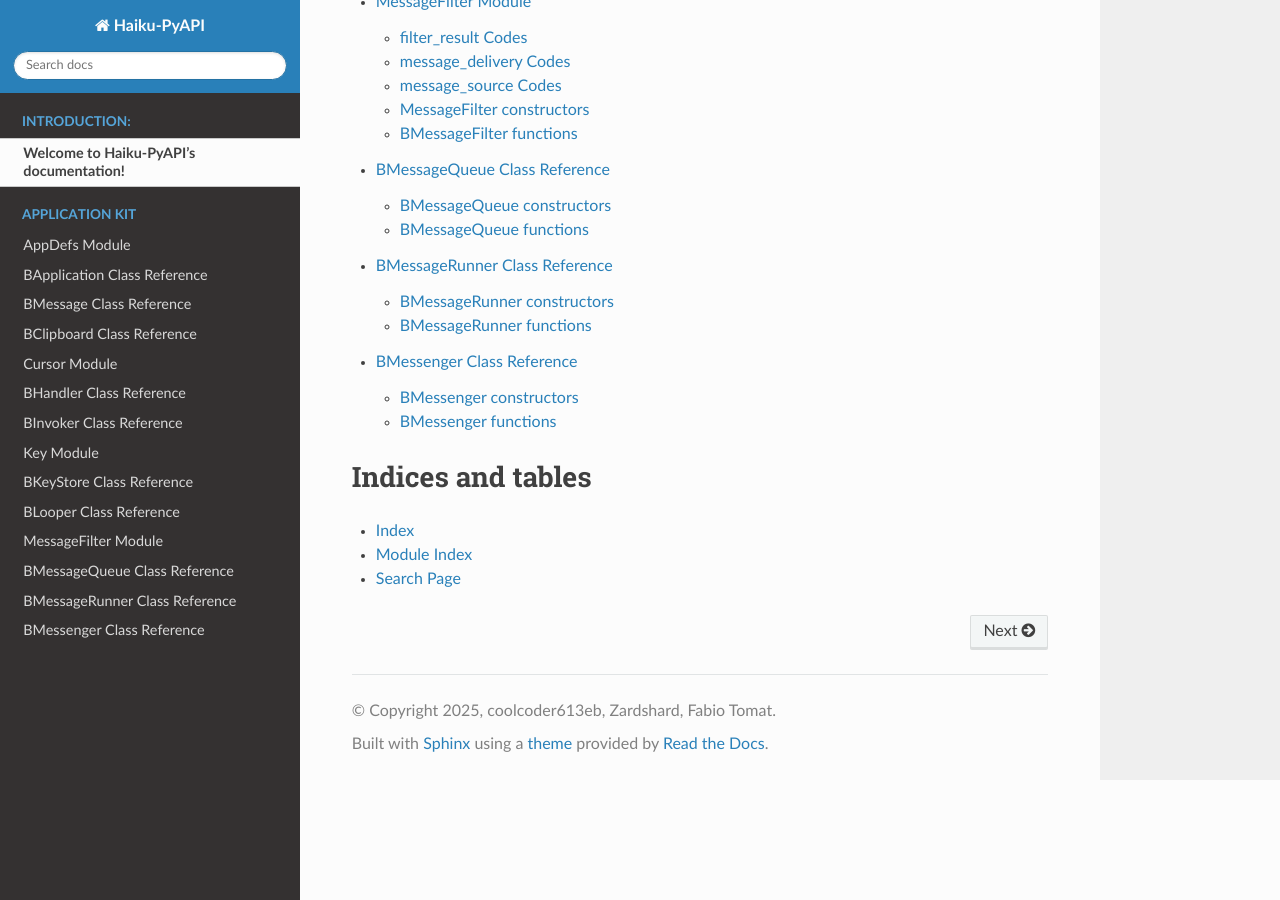
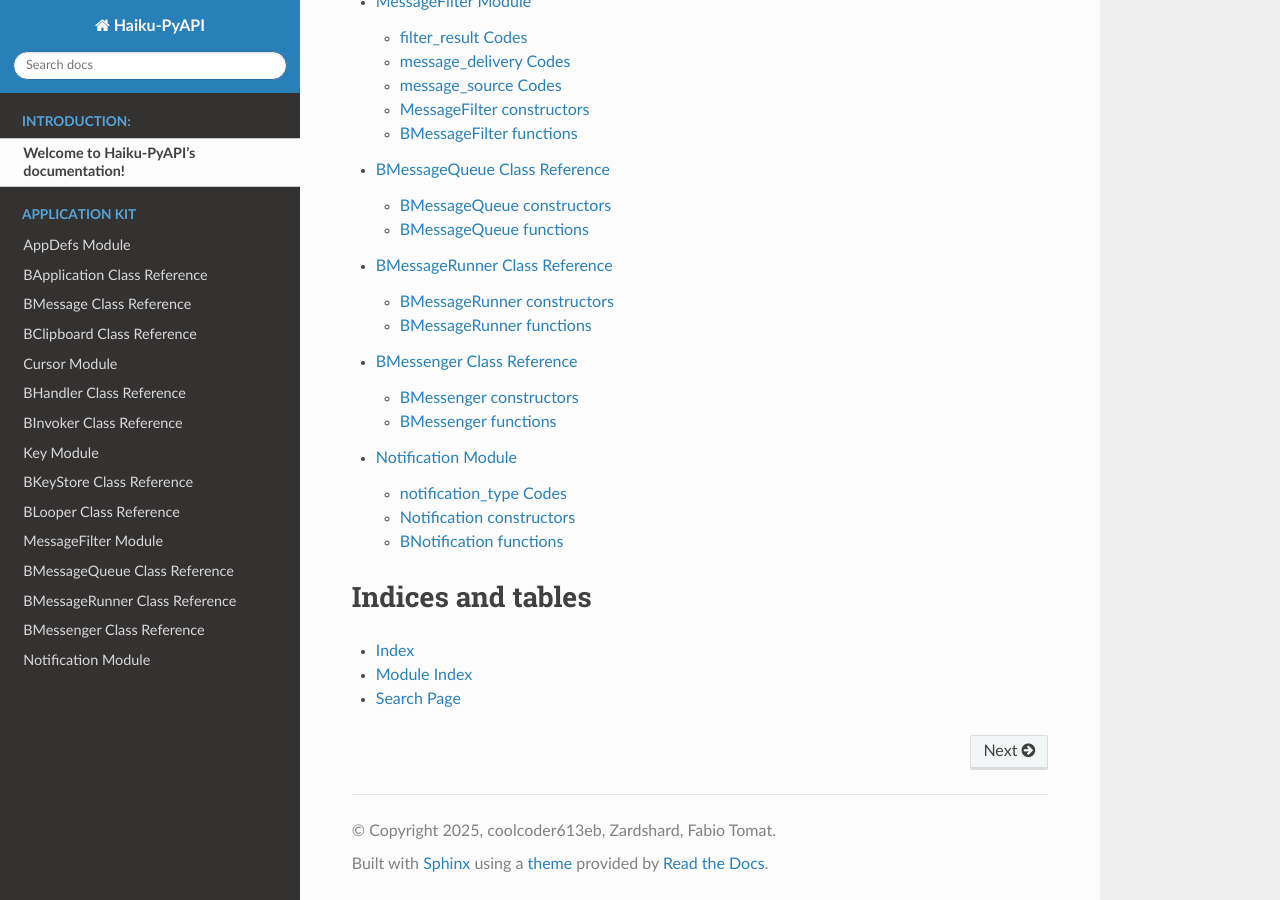
Before and after one commit to coolcoder613eb/Haiku-PyAPI, a Sphinx documentation site: the page built from docs/source/index.rst, in a window 1280 px wide and 900 px high, scrolled down 1599 px. Built offline with Sphinx 7.4.7 and the Read the Docs theme 3.1.0, drawn with Linux system fonts in a browser that asks for light colours; some of the changed lines change nothing that is shown.

Commit message:
add notification to documentation

```diff
--- a/docs/source/index.rst
+++ b/docs/source/index.rst
@@ -39,6 +39,7 @@
    messagequeue
    messagerunner
    messenger
+   notification
 
 .. toctree::
    :maxdepth: 2
--- /dev/null
+++ b/docs/source/notification.rst
@@ -0,0 +1,39 @@
+Notification Module
+===================
+This module provides bindings for the class BNotification and the notification_type constants defined in Haiku's Application Kit, specifically from the ``<app/Notification.h>`` header.
+
+notification_type Codes
+-----------------------------
+
+.. autoclass:: Be.Notification.notification_type
+   :members:
+   :undoc-members:
+
+Notification  constructors
+-------------------------------
+.. rubric:: `Constructors`
+
+.. function:: BNotification(type)
+
+   Construct an empty message, with the specified ``type``.
+   The type influences the style of the notification view.
+
+   :param type: The type of the notification.
+   :type type: notification_type
+
+.. function:: BNotification(archive)
+
+   Construct a notification from an archive.
+
+   :param archive: The ``BMessage`` containing the archived notification.
+   :type archive: BMessage
+
+
+BNotification functions
+-------------------------------
+.. rubric:: `Functions`
+
+.. autoclass:: Be.BNotification
+   :members:
+   :undoc-members:
+   :show-inheritance:
```
